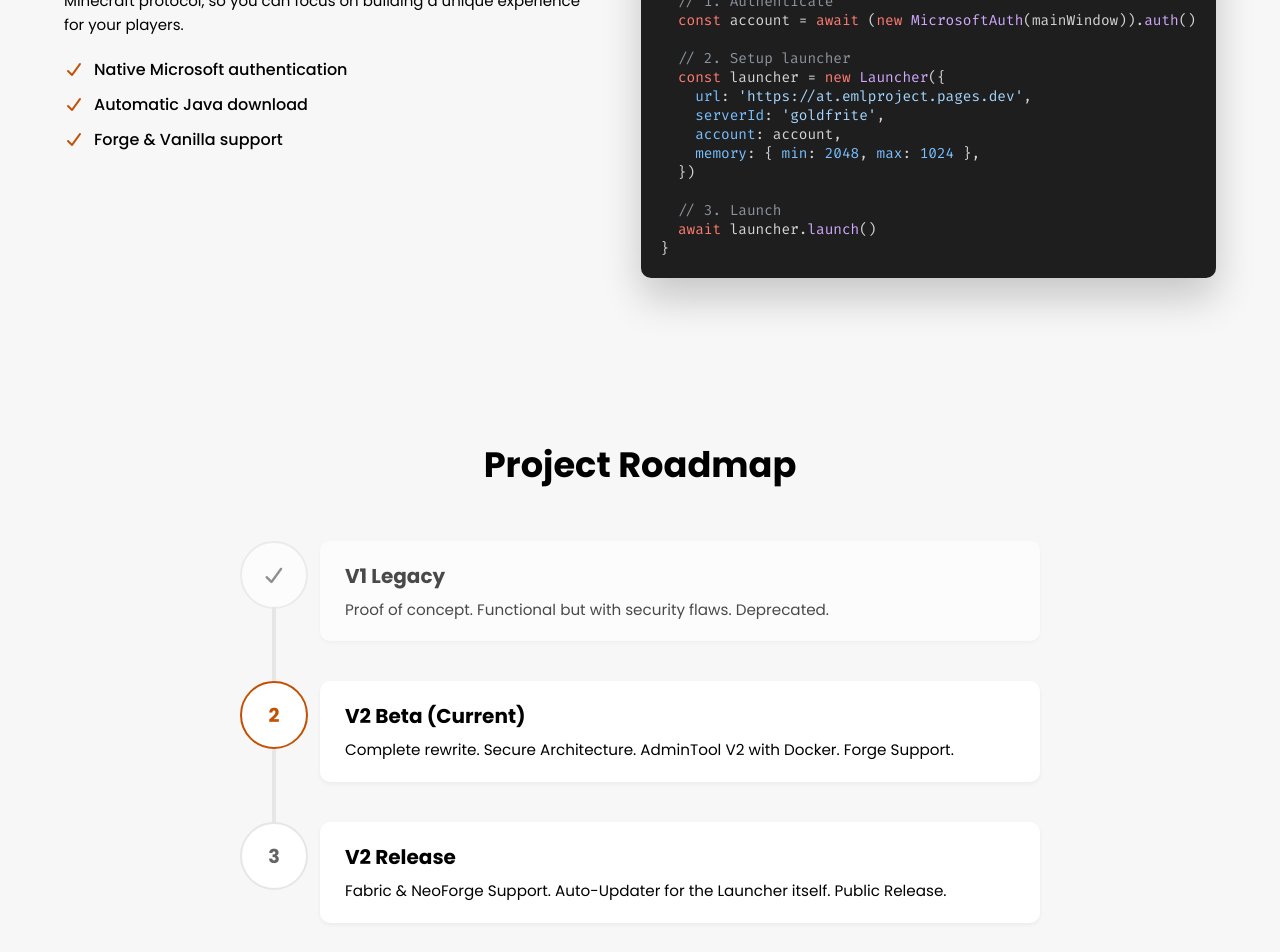
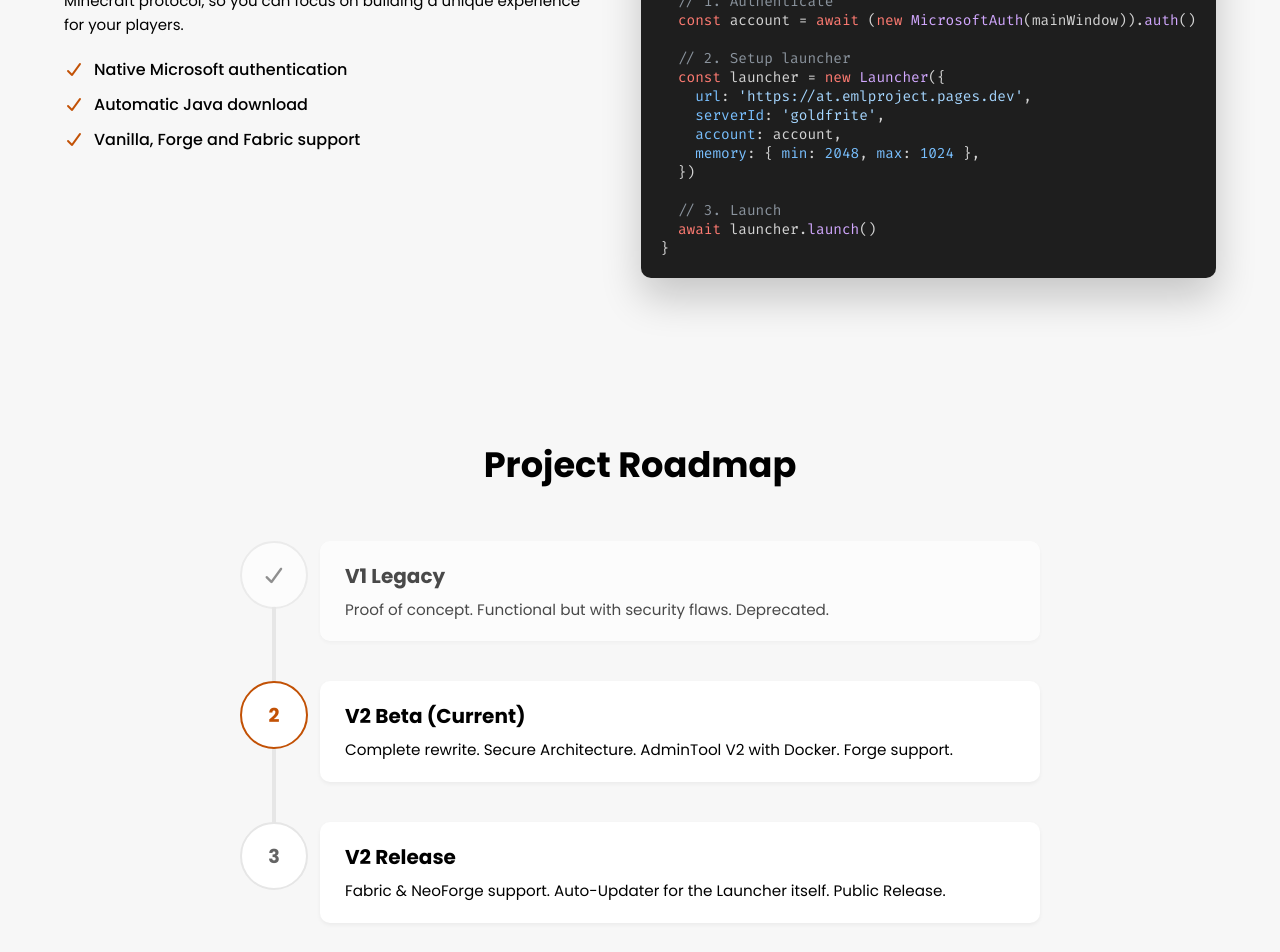
Before and after one commit to Electron-Minecraft-Launcher/EML-Project, a SvelteKit app: page / in a window 1280 px wide. Shown: the part 1120-2072 px from the top of the page. Built offline with nearby package versions, Linux system fonts and the light colour scheme.

Commit message:
Update to reflect Fabric support

```diff
--- a/src/lib/components/Footer.svelte
+++ b/src/lib/components/Footer.svelte
@@ -17,7 +17,7 @@
       <h4>Community</h4>
       <ul>
         <li><a href="https://github.com/Electron-Minecraft-Launcher" target="_blank">GitHub</a></li>
-        <li><a href="https://discord.gg/nfEHKtghPh" target="_blank">Discord</a></li>
+        <li><a href="https://discord.gg/YVB4k6HzAY" target="_blank">Discord</a></li>
         <li><a href="https://www.npmjs.com/package/electron-minecraft-launcher" target="_blank">NPM</a></li>
       </ul>
     </div>
--- a/src/routes/+page.svelte
+++ b/src/routes/+page.svelte
@@ -72,7 +72,7 @@ async function start() {
     <ul class="check-list">
       <li><i class="fa-solid fa-check"></i> Native Microsoft authentication</li>
       <li><i class="fa-solid fa-check"></i> Automatic Java download</li>
-      <li><i class="fa-solid fa-check"></i> Forge & Vanilla support</li>
+      <li><i class="fa-solid fa-check"></i> Vanilla, Forge and Fabric support</li>
     </ul>
   </div>
 
@@ -101,14 +101,14 @@ async function start() {
       <div class="step-number">2</div>
       <div class="step-content">
         <h3>V2 Beta (Current)</h3>
-        <p>Complete rewrite. Secure Architecture. AdminTool V2 with Docker. Forge Support.</p>
+        <p>Complete rewrite. Secure Architecture. AdminTool V2 with Docker. Forge support.</p>
       </div>
     </div>
     <div class="step">
       <div class="step-number">3</div>
       <div class="step-content">
         <h3>V2 Release</h3>
-        <p>Fabric & NeoForge Support. Auto-Updater for the Launcher itself. Public Release.</p>
+        <p>Fabric & NeoForge support. Auto-Updater for the Launcher itself. Public Release.</p>
       </div>
     </div>
   </div>
@@ -119,7 +119,7 @@ async function start() {
     <h2>Ready to build?</h2>
     <p>Join the Discord community or start reading the documentation.</p>
     <div class="buttons">
-      <a href="https://discord.gg/nfEHKtghPh" target="_blank" class="button button-discord">
+      <a href="https://discord.gg/YVB4k6HzAY" target="_blank" class="button button-discord">
         <i class="fa-brands fa-discord"></i>&nbsp;&nbsp;Join Discord
       </a>
       <a href="/docs" class="button button-primary">Start installation</a>
```
Also changed, not shown: src/lib/docs/3.3-files-updater-and-loader.md (+3 -2 lines), src/lib/docs/5.3-launch-settings.md (+2 -2 lines).
